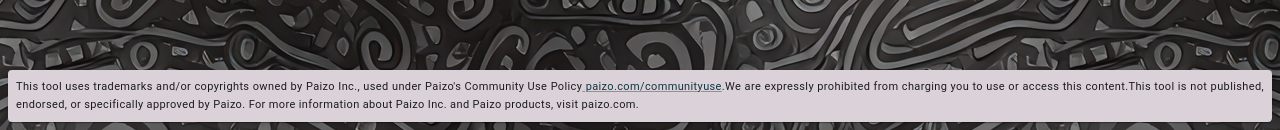
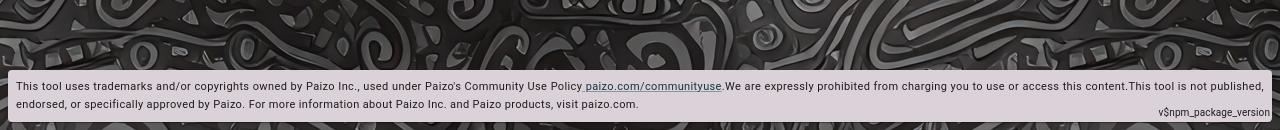
Before and after one commit to wolframowy/pf2lootgen, a React (Create React App) app in the folder front/: page / in a window 1280 px wide. Shown: the part 670-800 px from the top of the page. Built offline with nearby package versions, Linux system fonts and the light colour scheme; no server answers.

Commit message:
Add version to bottom right of footer

```diff
--- a/front/package.json
+++ b/front/package.json
@@ -1,6 +1,6 @@
 {
   "name": "front",
-  "version": "0.1.0",
+  "version": "1.0.1",
   "private": true,
   "dependencies": {
     "@emotion/react": "^11.9.3",
--- a/front/src/Footer/Footer.js
+++ b/front/src/Footer/Footer.js
@@ -9,7 +9,7 @@ import {Box, Link, Paper, Typography} from '@mui/material';
 function Footer() {
   return (
     <Box mx={1} mb={1} className='Footer'>
-      <Paper>
+      <Paper sx={{position: 'relative'}}>
         <Box p={1}>
           <Typography fontSize={11} paragraph
             m={0} variant='caption' align='justify'>
@@ -22,6 +22,12 @@ function Footer() {
             Paizo Inc. and Paizo products, visit paizo.com.`}
           </Typography>
         </Box>
+        <div style={{textAlign: 'right',
+          position: 'absolute', bottom: '2px', right: '2px'}}>
+          <Typography fontSize={10}>
+            v{process.env.REACT_APP_VERSION}
+          </Typography>
+        </div>
       </Paper>
     </Box>
   );
```
Also changed, not shown: 1 other file (tests, documents, lock files or other folders).
